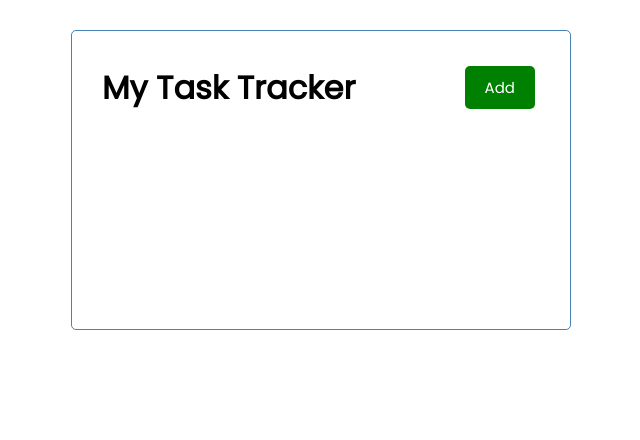
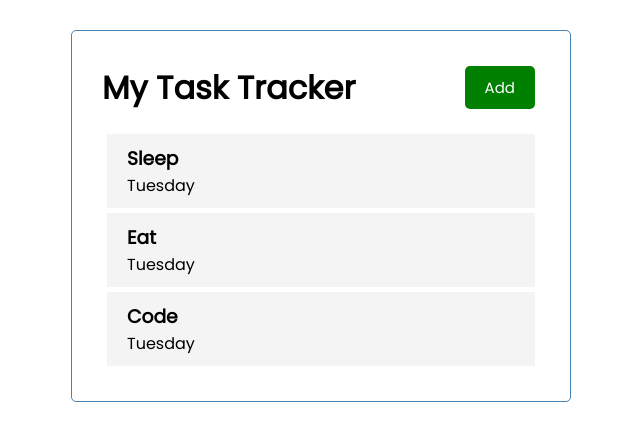
Before and after one commit to mirza-sync/React-Crash-Course, a React (Create React App) app: page / in a window 1280 px wide. Shown: the top 440 px of the page, without its empty margins (319-959 px from the left). Built offline with nearby package versions, Linux system fonts and the light colour scheme.

Commit message:
Add tasks and state

```diff
--- a/src/App.js
+++ b/src/App.js
@@ -1,9 +1,33 @@
+import React, { useState } from 'react'
 import Header from "./components/Header";
+import Tasks from './components/Tasks'
 
 function App() {
+  const [tasks, setTasks] = useState([
+    {
+        id: 1,
+        text: 'Sleep',
+        day: 'Tuesday',
+        reminder: false
+    },
+    {
+        id: 2,
+        text: 'Eat',
+        day: 'Tuesday',
+        reminder: true
+    },
+    {
+        id: 3,
+        text: 'Code',
+        day: 'Tuesday',
+        reminder: true
+    }
+  ])
+
   return (
     <div className="container">
       <Header title="My Task Tracker" />
+      <Tasks tasks={tasks} />
     </div>
   );
 }
--- /dev/null
+++ b/src/components/Task.js
@@ -0,0 +1,12 @@
+import React from 'react'
+
+const Task = ({ task }) => {
+    return (
+        <div className='task'>
+            <h3>{task.text}</h3>
+            <p>{task.day}</p>
+        </div>
+    )
+}
+
+export default Task
--- /dev/null
+++ b/src/components/Tasks.js
@@ -0,0 +1,13 @@
+import Task from './Task'
+
+const Tasks = ({ tasks }) => {
+    return (
+        <>
+            {tasks.map(task => (
+                <Task key={task.id} task={task} />
+            ))}
+        </>
+    )
+}
+
+export default Tasks
```
